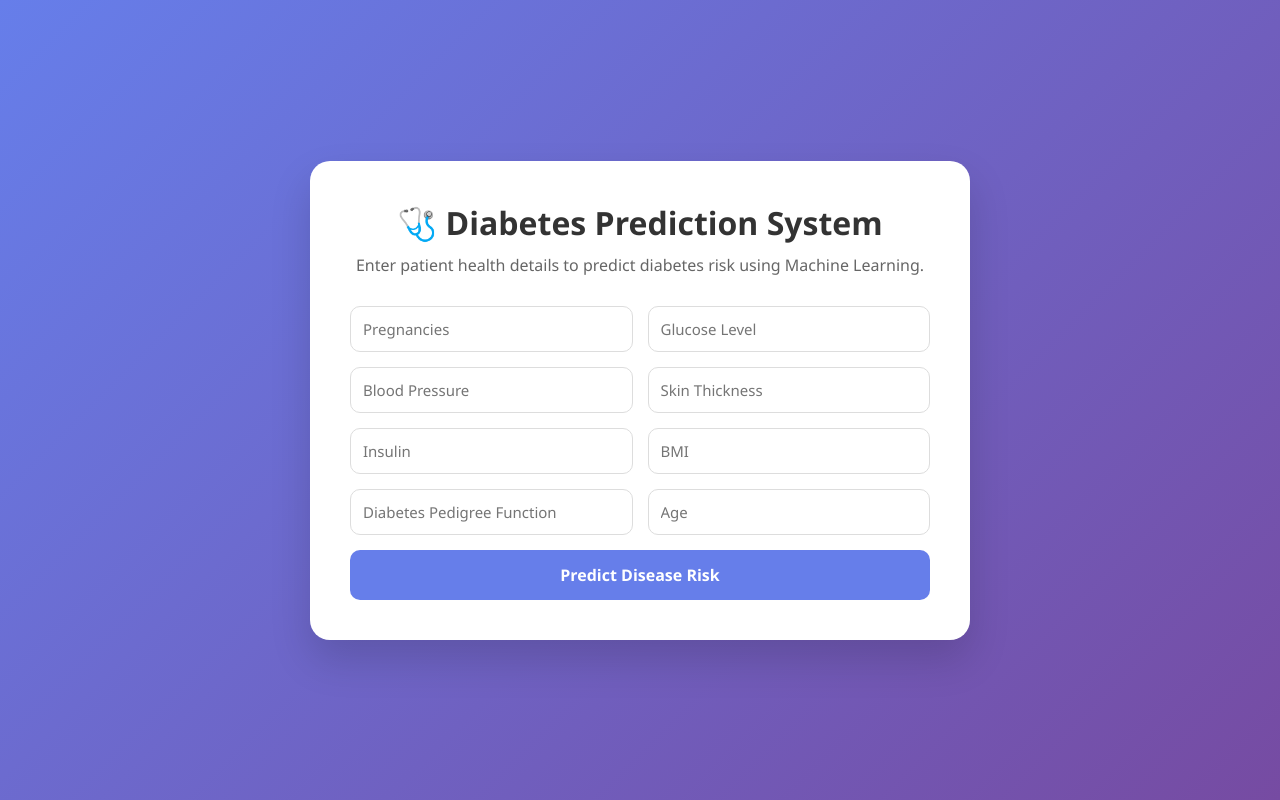
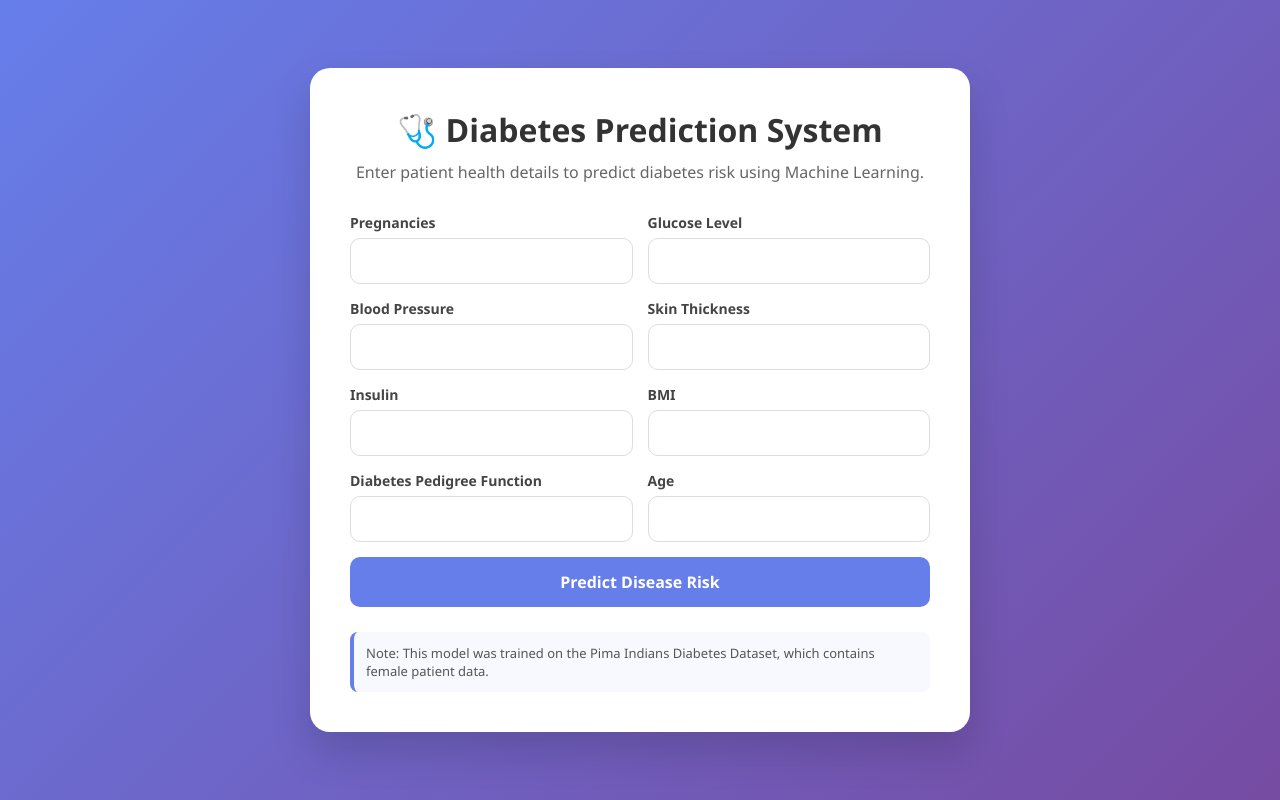
Before and after one commit to BharatGope/Disease-Prediction-ML, a Flask app: page / in a window 1280 px wide. Run offline with Flask 3, Linux system fonts and the light colour scheme; parts of the project's set-up code (start-up, migrations or seed data) failed here and were passed over.

Commit message:
added progress bar and fix layout

```diff
--- a/requirements.txt
+++ b/requirements.txt
@@ -3,3 +3,4 @@ pandas
 numpy
 scikit-learn
 joblib
+Jinja
--- a/static/css/style.css
+++ b/static/css/style.css
@@ -131,3 +131,27 @@ button:hover{
     height:100%;
     background:#667eea;
 }
+
+
+.input-group{
+    display:flex;
+    flex-direction:column;
+}
+
+.input-group label{
+    margin-bottom:6px;
+    font-weight:600;
+    color:#444;
+    font-size:14px;
+}
+
+.note{
+    grid-column:span 2;
+    margin-top:10px;
+    background:#f8f9ff;
+    border-left:4px solid #667eea;
+    padding:12px;
+    font-size:13px;
+    color:#555;
+    border-radius:8px;
+}
--- a/templates/index.html
+++ b/templates/index.html
@@ -12,21 +12,56 @@
             <p class="subtitle">
                 Enter patient health details to predict diabetes risk using Machine Learning.
             </p>
-
             <form action="/predict" method="post">
 
-                <input type="number" name="pregnancies" placeholder="Pregnancies" required>
-                <input type="number" name="glucose" placeholder="Glucose Level" required>
-                <input type="number" name="bloodpressure" placeholder="Blood Pressure" required>
-                <input type="number" name="skinthickness" placeholder="Skin Thickness" required>
-                <input type="number" name="insulin" placeholder="Insulin" required>
-                <input type="number" step="0.01" name="bmi" placeholder="BMI" required>
-                <input type="number" step="0.01" name="dpf" placeholder="Diabetes Pedigree Function" required>
-                <input type="number" name="age" placeholder="Age" required>
+                <div class="input-group">
+                    <label>Pregnancies</label>
+                    <input type="number" name="pregnancies" required>
+                </div>
+
+                <div class="input-group">
+                    <label>Glucose Level</label>
+                    <input type="number" name="glucose" required>
+                </div>
+
+                <div class="input-group">
+                    <label>Blood Pressure</label>
+                    <input type="number" name="bloodpressure" required>
+                </div>
+
+                <div class="input-group">
+                    <label>Skin Thickness</label>
+                    <input type="number" name="skinthickness" required>
+                </div>
+
+                <div class="input-group">
+                    <label>Insulin</label>
+                    <input type="number" name="insulin" required>
+                </div>
+
+                <div class="input-group">
+                    <label>BMI</label>
+                    <input type="number" step="0.01" name="bmi" required>
+                </div>
+
+                <div class="input-group">
+                    <label>Diabetes Pedigree Function</label>
+                    <input type="number" step="0.01" name="dpf" required>
+                </div>
+
+                <div class="input-group">
+                    <label>Age</label>
+                    <input type="number" name="age" required>
+                </div>
 
                 <button type="submit">Predict Disease Risk</button>
 
+                <p class="note">
+                    Note: This model was trained on the Pima Indians Diabetes Dataset, which contains female patient data.
+                </p>
+
             </form>
+
         </div>
     </div>
 </body>
--- a/templates/result.html
+++ b/templates/result.html
@@ -24,7 +24,7 @@
         {% endif %}
 
         <div class="probability-box">
-            <h3>Confidence Score</h3>
+            <h3>Model Confidence</h3>
             <p>{{ probability }}%</p>
 
             <div class="progress">
```
Also changed, not shown: sample_data.txt (added, +53 -0 lines).
